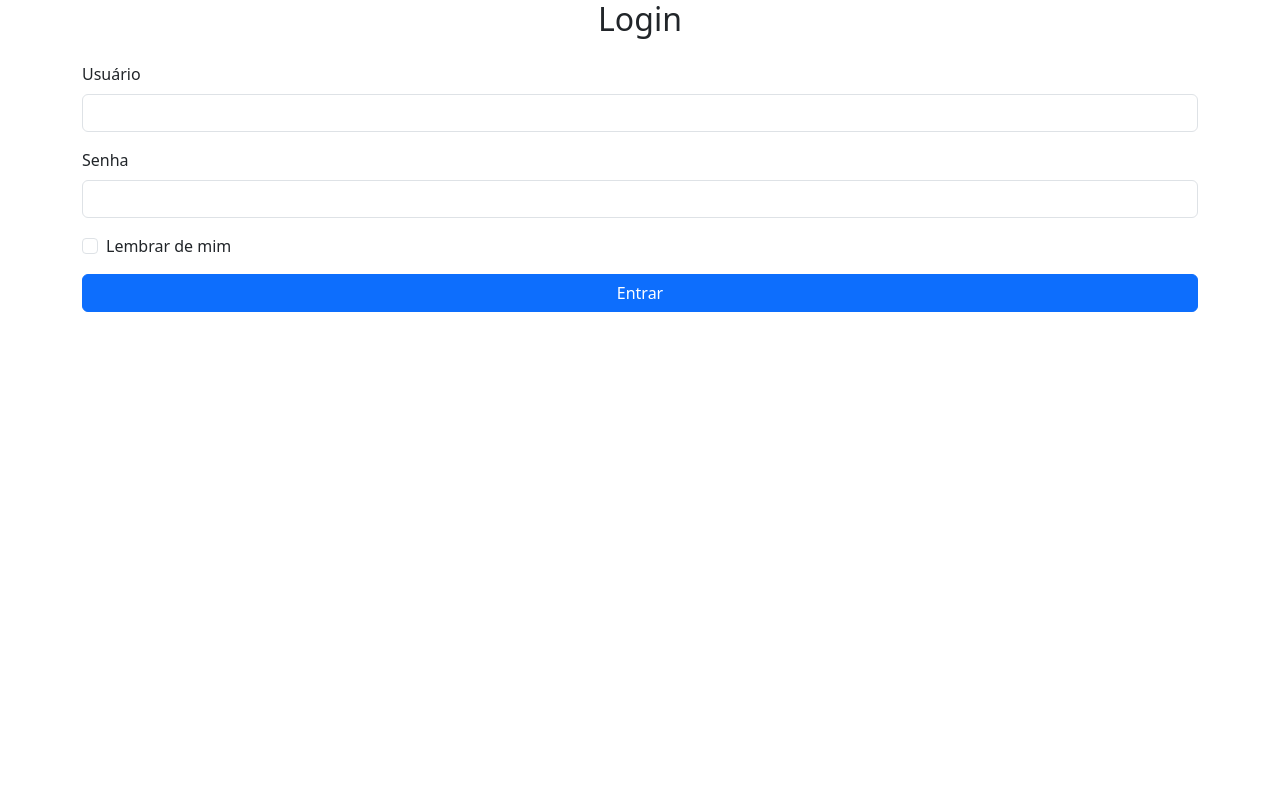
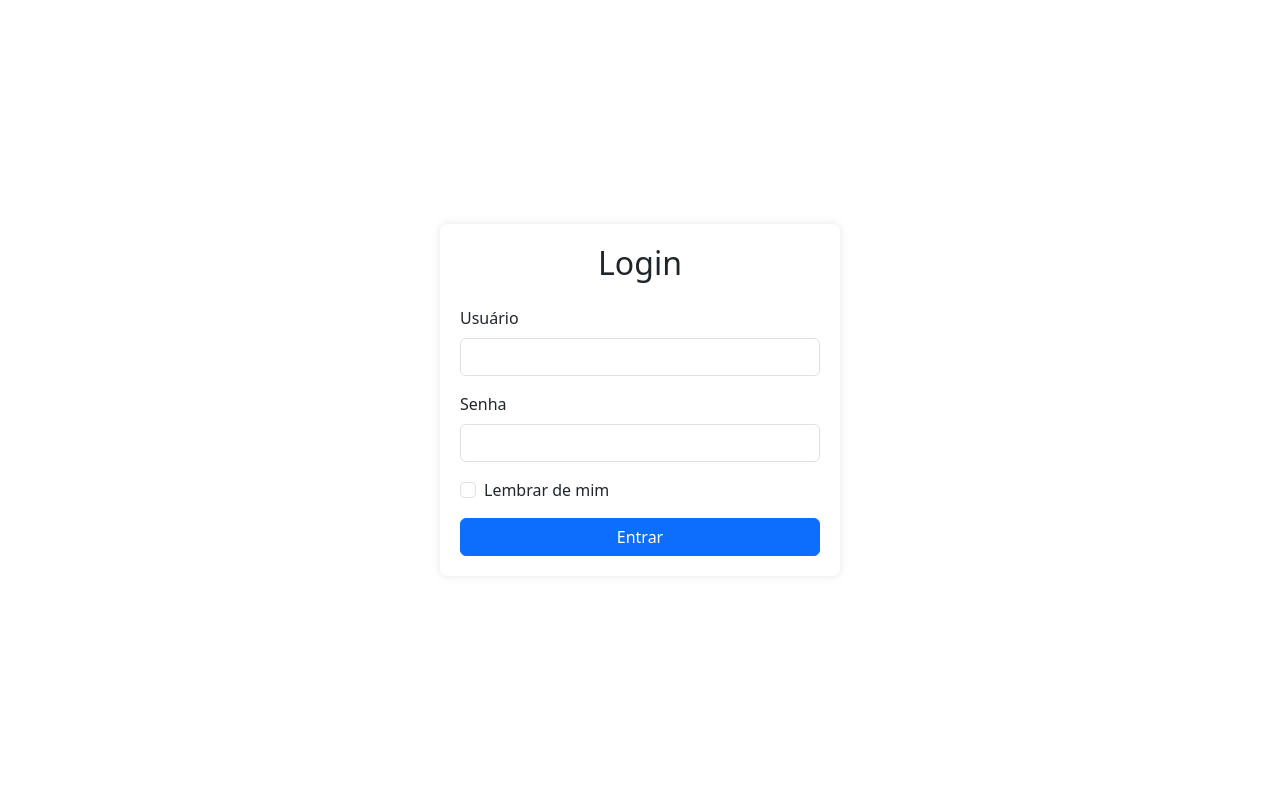
Before and after one commit to wvv999/Sistema, a PHP site: page / in a window 1280 px wide. Run offline with PHP 8.4, Linux system fonts and the light colour scheme.

Commit message:
fix style

```diff
--- a/index.php
+++ b/index.php
@@ -52,8 +52,30 @@ $remembered_user = isset($_COOKIE['remember_user']) ? $_COOKIE['remember_user']
     <meta charset="UTF-8">
     <meta name="viewport" content="width=device-width, initial-scale=1.0">
     <title>Login</title>
+    <!-- Bootstrap CSS -->
     <link href="https://cdn.jsdelivr.net/npm/bootstrap@5.3.0/dist/css/bootstrap.min.css" rel="stylesheet">
-    <link href="style.css" rel="stylesheet">
+    <style>
+        html, body {
+            height: 100%;
+            margin: 0;
+        }
+
+        .container {
+            height: 100%;
+            display: flex;
+            align-items: center;
+            justify-content: center;
+        }
+
+        .login-container {
+            width: 100%;
+            max-width: 400px;
+            padding: 20px;
+            box-shadow: 0 0 10px rgba(0,0,0,0.1);
+            border-radius: 8px;
+            background-color: white;
+        }
+    </style>
 </head>
 <body>
     <div class="container">
@@ -100,6 +122,7 @@ $remembered_user = isset($_COOKIE['remember_user']) ? $_COOKIE['remember_user']
         </div>
     </div>
 
+    <!-- Bootstrap JS -->
     <script src="https://cdn.jsdelivr.net/npm/bootstrap@5.3.0/dist/js/bootstrap.bundle.min.js"></script>
 </body>
 </html>
```
